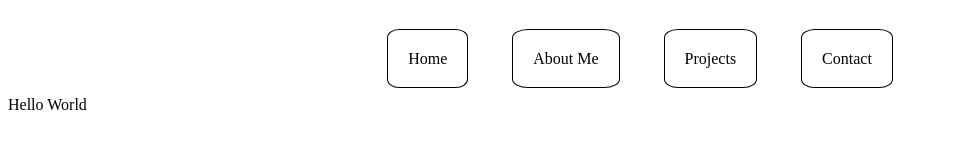
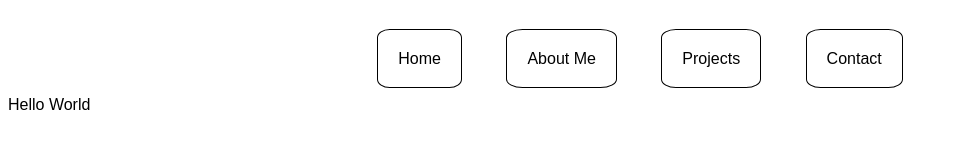
Before and after one commit to echo852/echo852.github.io, a plain HTML site: page index.html in a window 1280 px wide. Shown: the whole page, without its empty margins (0-958 px from the left). Drawn offline with Linux system fonts and the light colour scheme.

Commit message:
Update script.css

```diff
--- a/script.css
+++ b/script.css
@@ -1,3 +1,7 @@
+* {
+ font-family:  'Acme', sans-serif;
+}
+
 .nav {
   height: 30px;
   width: 100%;
```
